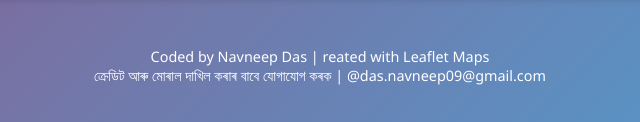
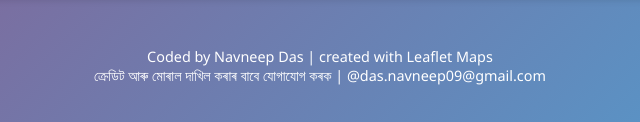
Before and after one commit to navneepd/ZG_murals, a plain HTML site: page index.html in a window 1280 px wide. Shown: the part 1122-1244 px from the top of the page, 320-960 px from the left. Drawn offline with nearby package versions, Linux system fonts and the light colour scheme.

Commit message:
Update index.html

```diff
--- a/index.html
+++ b/index.html
@@ -58,7 +58,7 @@
         </div>
 
         <footer>
-            <p>Coded by Navneep Das | reated with Leaflet Maps</p>
+            <p>Coded by Navneep Das | created with Leaflet Maps</p>
             <p>ক্ৰেডিট আৰু মোৰাল দাখিল কৰাৰ বাবে যোগাযোগ কৰক | @das.navneep09@gmail.com</p>
         </footer>
     </div>
```
